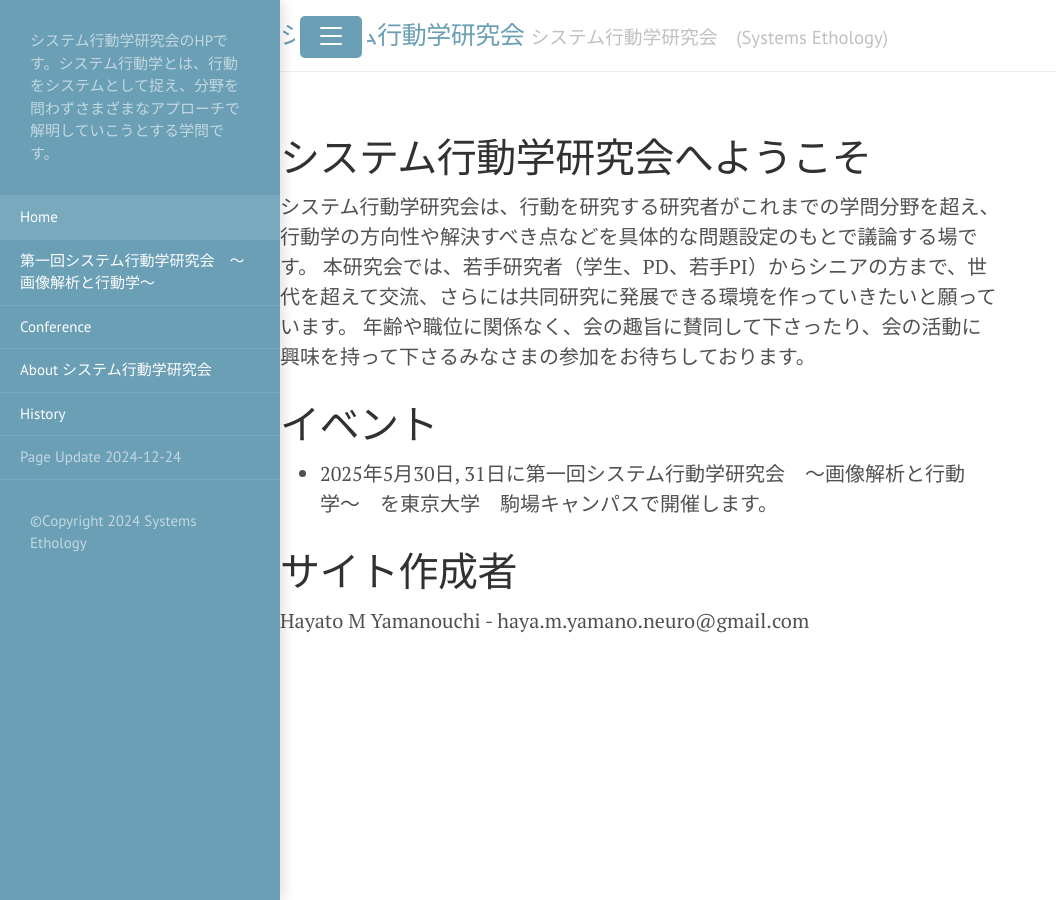
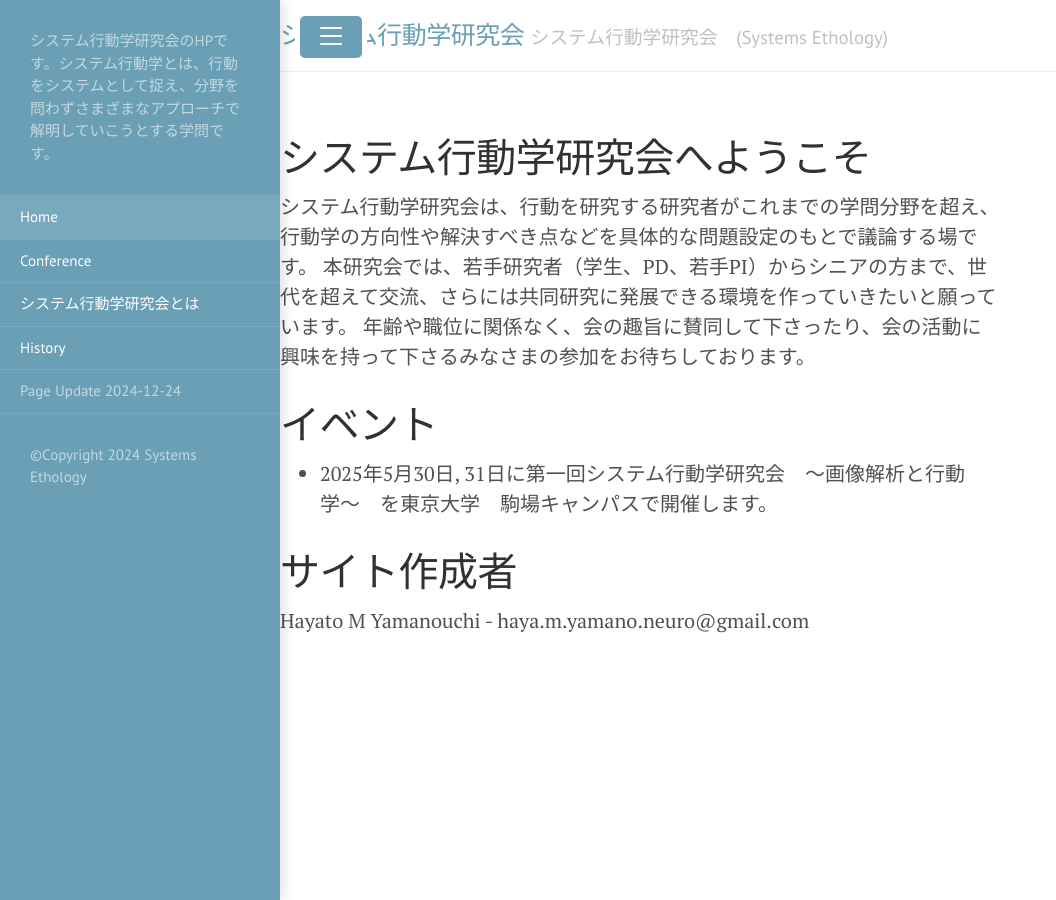
Before and after one commit to SystemsEthology/website, a Jekyll site: the page built from index.html, in a window 1280 px wide. Shown: the whole page, without its empty margins (0-1056 px from the left). Built offline with Jekyll 4.4.1, drawn with Linux system fonts in a browser that asks for light colours; the list of posts is cut into pages by our own code.

Commit message:
change html

```diff
--- a/_includes/sidebar.html
+++ b/_includes/sidebar.html
@@ -20,12 +20,15 @@
     <!-- Dynamically generate other pages in specified order -->
     {% assign ordered_pages = site.pages | where: "layout", "page" | sort: "order" %}
     {% for node in ordered_pages %}
-      {% if node.title and node.title != "Home" %}
-        <a class="sidebar-nav-item{% if page.url == node.url %} active{% endif %}" href="{{ node.url | absolute_url }}">{{ node.title }}</a>
-      {% endif %}
+      <!-- Exclude pages in the 'event' folder -->
+      {% unless node.path contains 'event/' %}
+        {% if node.title and node.title != "Home" %}
+          <a class="sidebar-nav-item{% if page.url == node.url %} active{% endif %}" href="{{ node.url | absolute_url }}">{{ node.title }}</a>
+        {% endif %}
+      {% endunless %}
     {% endfor %}
 
-    <span class="sidebar-nav-item">Page Update {{  site.time | date: '%Y-%m-%d' }}</span>
+    <span class="sidebar-nav-item">Page Update {{ site.time | date: '%Y-%m-%d' }}</span>
   </nav>
 
   <div class="sidebar-item">
--- a/aboutus.md
+++ b/aboutus.md
@@ -1,6 +1,6 @@
 ---
 layout: page
-title: About システム行動学研究会
+title: システム行動学研究会とは
 order: 2
 ---
 
```
